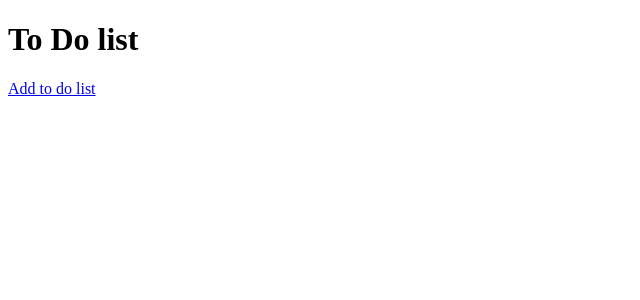
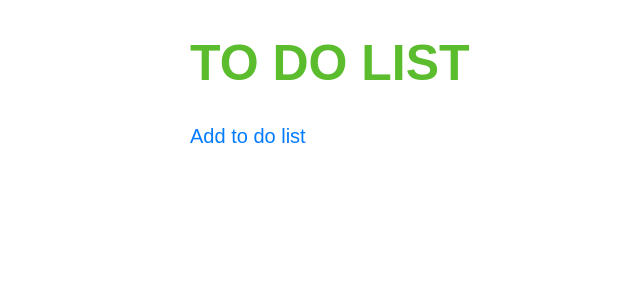
Before and after one commit to Andreey-Dobr/hw-45, a Django app: page / in a window 1280 px wide. Shown: the top 300 px of the page, without its empty margins (0-640 px from the left). Run offline with Django 3.2, Linux system fonts and the light colour scheme; data that the repository does not hold is empty; some libraries are stand-ins or nearby versions.

Commit message:
rework html

```diff
--- a/source/webapp/templates/index.html
+++ b/source/webapp/templates/index.html
@@ -6,21 +6,40 @@
           content="width=device-width, user-scalable=no, initial-scale=1.0,
 maximum-scale=1.0, minimum-scale=1.0">
     <meta http-equiv="X-UA-Compatible" content="ie=edge">
-    <title>Hello</title>
+    <title>To Do list</title>
+        <style type="text/css">
+
+            body {
+                font-family: Arial, sans-serif;
+                font-size: 16px;
+                color: #444444;
+            }
+
+            .container {
+                margin: 0 auto;
+                width: 100%;
+                max-width: 900px;
+
+            }
+
+        </style>
 
 </head>
 <body>
-<div class="container">
-    <h1>To Do list</h1>
-    {% for article in articles %}
-        <h2>{{ article.description }} | {{ article.status }} </h2>
-        <hr>
-    {% endfor %}
-    <p><a href="to_do/add/">Add to do list</a></p>
+    <div class="container">
+        <h1 style="color: #5bbc2e; text-transform: uppercase; font-size: 50px; font-weight: 800;">To Do list</h1>
+        {% for article in articles %}
+            <h2 style="color: #5bbc2e;">{{ article.description }} |<span style="color: #007bff;"> {{ article.status }}</span>|<span
+                    style="color: #007bff;"> {{ article.date }}</span></h2>
+            <hr>
+        {% endfor %}
+        <a href="to_do/add/" style="font-size: 20px; color: #007bff;text-decoration: none;"> Add to do list</a>
+    </div>
 
+    <script src="https://code.jquery.com/jquery-3.4.1.slim.min.js" integrity="sha384-J6qa4849blE2+poT4WnyKhv5vZF5SrPo0iEjwBvKU7imGFAV0wwj1yYfoRSJoZ+n" crossorigin="anonymous"></script>
+    <script src="https://cdn.jsdelivr.net/npm/popper.js@1.16.0/dist/umd/popper.min.js" integrity="sha384-Q6E9RHvbIyZFJoft+2mJbHaEWldlvI9IOYy5n3zV9zzTtmI3UksdQRVvoxMfooAo" crossorigin="anonymous"></script>
+    <script type="application/javascript" src="js/bootstrap.bundle.js"></script>
+    <script type="application/javascript" src="js/bootstrap.bundle.js"></script>
 
-
-
-</div>
 </body>
 </html>
```
Also changed, not shown: source/webapp/templates/to_do_creat.html (+15 -8 lines), source/webapp/templates/to_do_view.html (+15 -0 lines).
